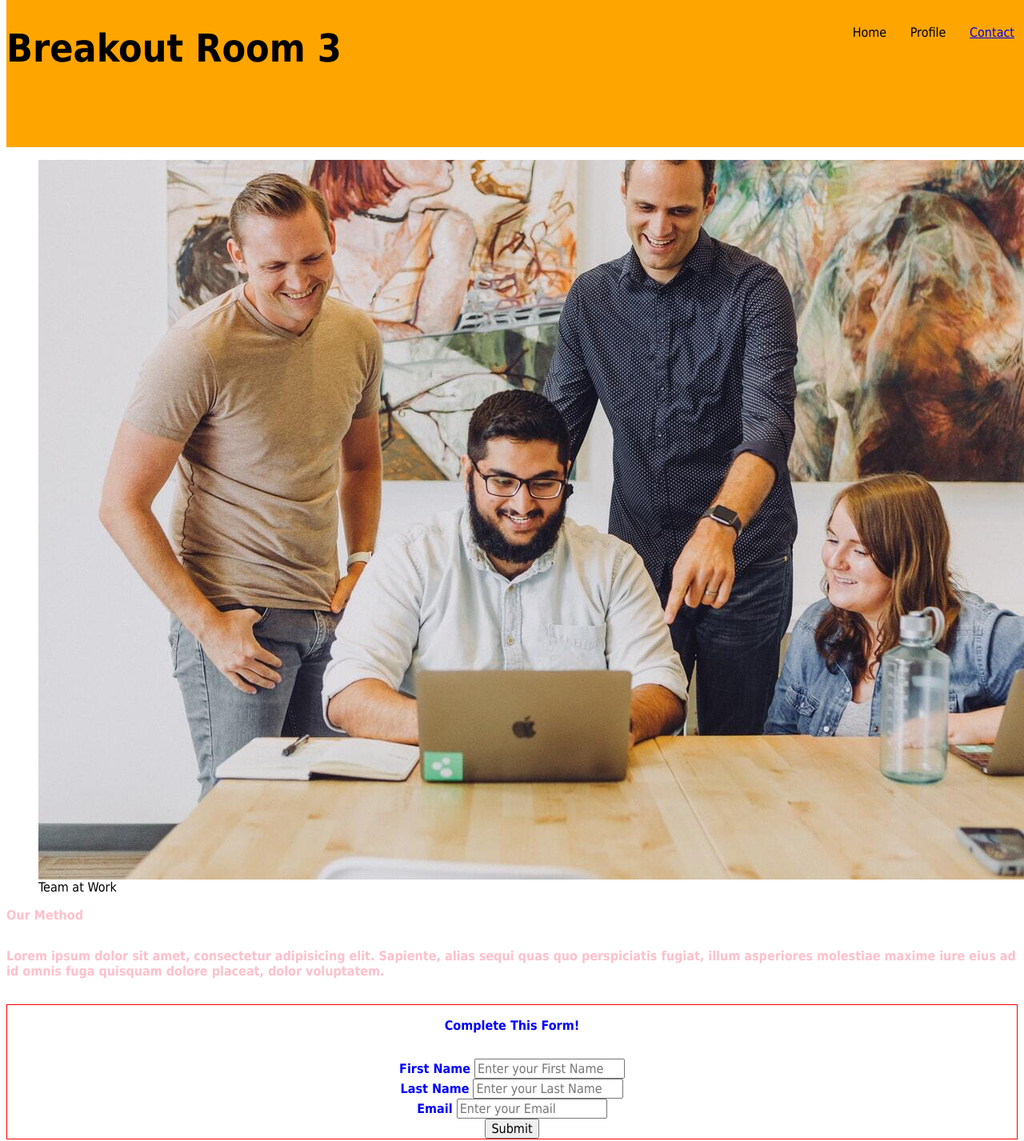
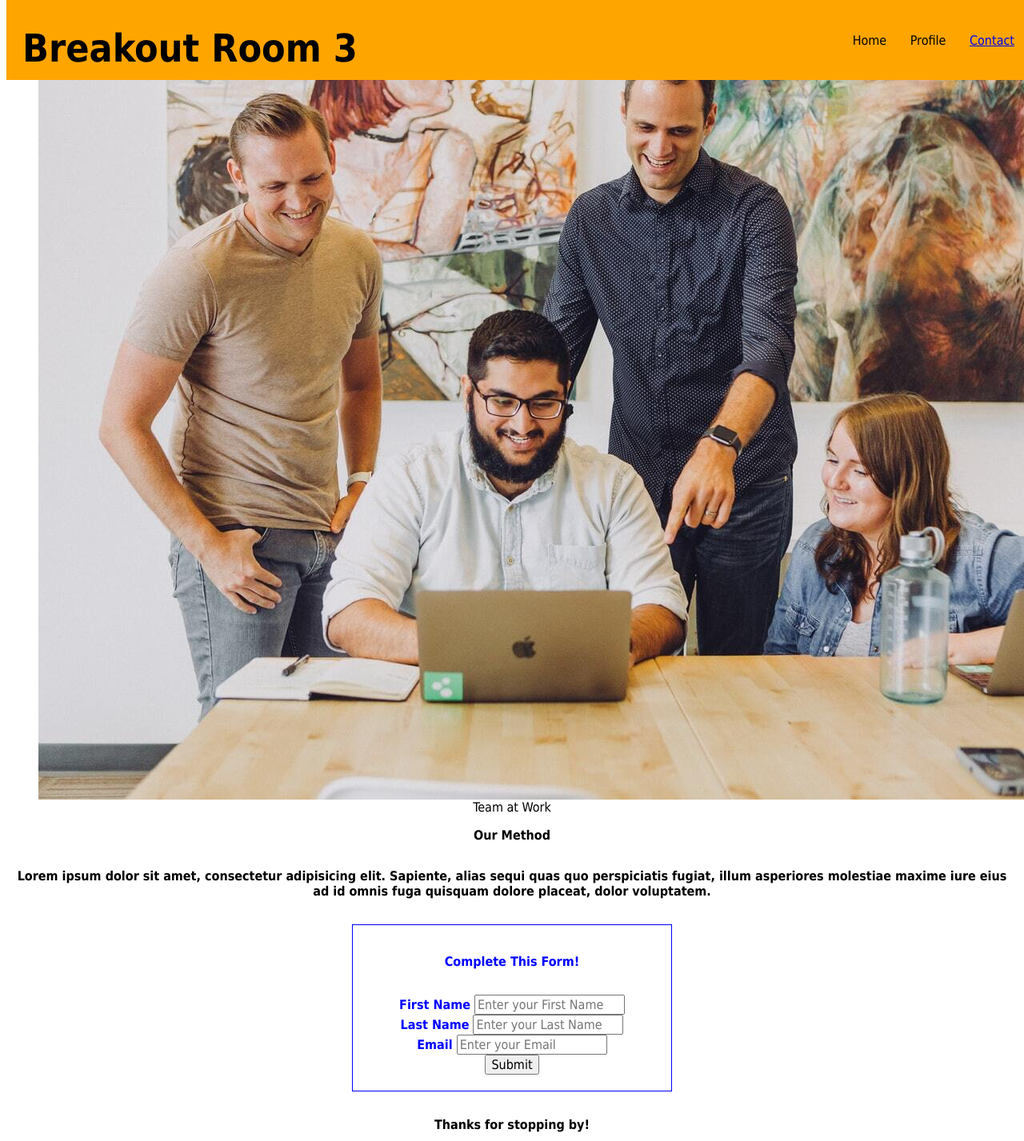
Before and after one commit to kesjoberg/landing-page, a plain HTML site: page index.html in a window 1280 px wide. Shown: the top 1427 px of the page at 80% size. Drawn offline with Linux system fonts and the light colour scheme.

Commit message:
Styling updates

```diff
--- a/Assets/style.css
+++ b/Assets/style.css
@@ -2,7 +2,7 @@
     box-sizing: border-box;
     font-size: 16px;
     font-family: "Tahoma";
-}
+   }
 
 h1, h2, h3, h4, h5, h6, p, section, form {
     font-family: "Tahoma";
@@ -15,47 +15,65 @@ header {
     position: fixed;
     display: block;
     width: 100%;
+    height: 100px;
+
 
 }
 
 header h1 {
     display: inline-block;
     font-size: 48px;
+    margin-left: 20px;
+    background-color: orange;
+
 }
 
 
 header nav {
-    padding-top: 15px;
+    padding-top: 25px;
     margin-right: 20px;
     float: right;
     font-size: 20px;
+    background-color: orange;
 }
 
 header nav ul {
     list-style-type: none;
+    background-color: orange;
 }
 
 header nav ul li {
     display: inline-block;
     margin-left: 25px;
+    background-color: orange;
 }
 
 figure {
-    margin-top: 200px;
+    margin-top: 100px;
 }
+
+figcaption {
+    text-align:center;
+}
+
 
 .blue {
     color: blue;
+
 }
 
-.pink {
-    color: pink;
+.text {
+    text-align: center;
+    margin:10px;
 }
 
 form {
     text-align: center;
     box-sizing: border-box;
-    border: 1px solid red;
+    border: 1px solid;
+    margin: auto;
+    width: 400px;
+    padding: 20px;
 }
 
 .footer {
--- a/index.html
+++ b/index.html
@@ -31,7 +31,7 @@
         <figcaption>Team at Work</figcaption>
     </figure>
 
-    <section class="pink" >
+    <section class="text" >
         <h2>Our Method</h2>
         <p>
             Lorem ipsum dolor sit amet, consectetur adipisicing elit. Sapiente, alias sequi quas quo perspiciatis fugiat, illum asperiores molestiae maxime iure eius ad id omnis fuga quisquam dolore placeat, dolor voluptatem.        </p>
```
